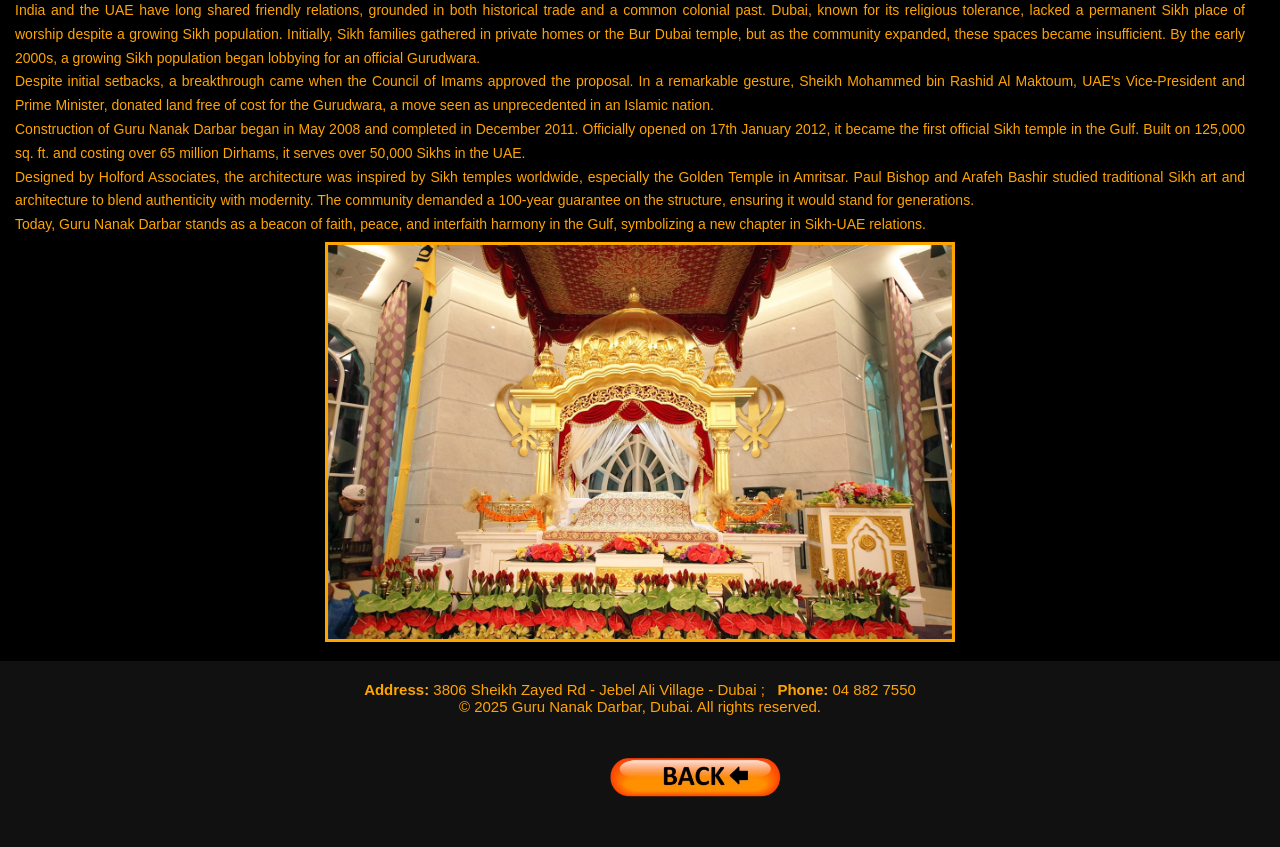
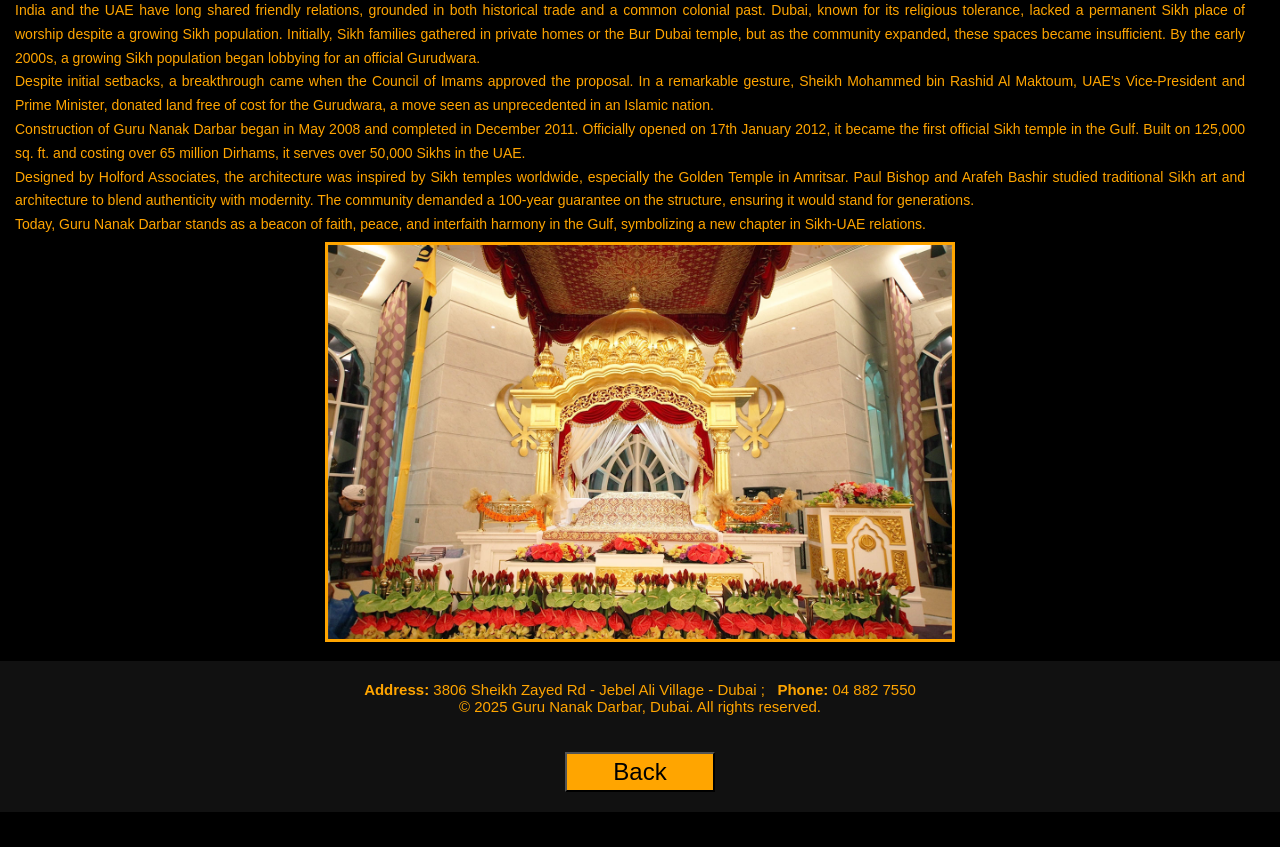
Before and after one commit to sikhsuae/SikhsUAE, a plain HTML site: page Nanak Darbaar Gurudwara.html in a window 1280 px wide. Shown: the part 76-923 px from the top of the page. After the commit the page ends 888 px from the top, so only its background shows below. Drawn offline with Linux system fonts and the light colour scheme.

Commit message:
Initial commit

```diff
--- a/Nanak Darbaar Gurudwara.html
+++ b/Nanak Darbaar Gurudwara.html
@@ -114,29 +114,7 @@
       flex-shrink: 0; /* Prevent footer from shrinking */
     }
 
-    /* Back Button Container */
-    .back-button-container {
-      max-width: 100px;
-      margin: 5px auto;
-      text-align: center;
-      margin-bottom: 10px;
-    }
 
-    .back-button {
-      background: none;
-      border: none;
-      cursor: pointer;
-      outline: none;
-      padding: 10px;
-    }
-
-    .back-button img {
-      width: 40px;
-      height: 40px;
-      object-fit: contain;
-      vertical-align: middle;
-      padding: 10px;
-    }
 
     /* Mobile Responsive Styles */
     @media (max-width: 768px) {
@@ -260,11 +238,12 @@
     <p>  © 2025 Guru Nanak Darbar, Dubai. All rights reserved.</p>
     <br>
     <!-- Back Button -->
-    <div class="back-button-container">
-      <button class="back-button" onclick="goBack()" title="Back">
-        <img src="./pictures/Back.png" alt="Back" style="height: 60px; width: auto;" />
-      </button>
-    </div>
+     <button
+  type="button"
+  onclick="goBack()"
+  style="width: 150px; height: 40px; font-size: 24px; background-color: #FFA500; color: black; display: block; margin: 20px auto 0 auto; text-align: center;">
+  Back
+</button>
 
     <script>
       function goBack() {
```
Also changed, not shown: About Sikhism.html (+6 -3 lines), Contactus.html (+6 -3 lines), Feedback.html (+7 -8 lines), GurudwarasinUAE.html (+8 -26 lines), Nanak Darbaar Gurudwara - RAK.html (+6 -28 lines), Sikh Holidays-2025.html (+7 -23 lines), Sikhfestivals.html (+6 -26 lines), Ten Gurus.html (+7 -23 lines), 1 other file.
